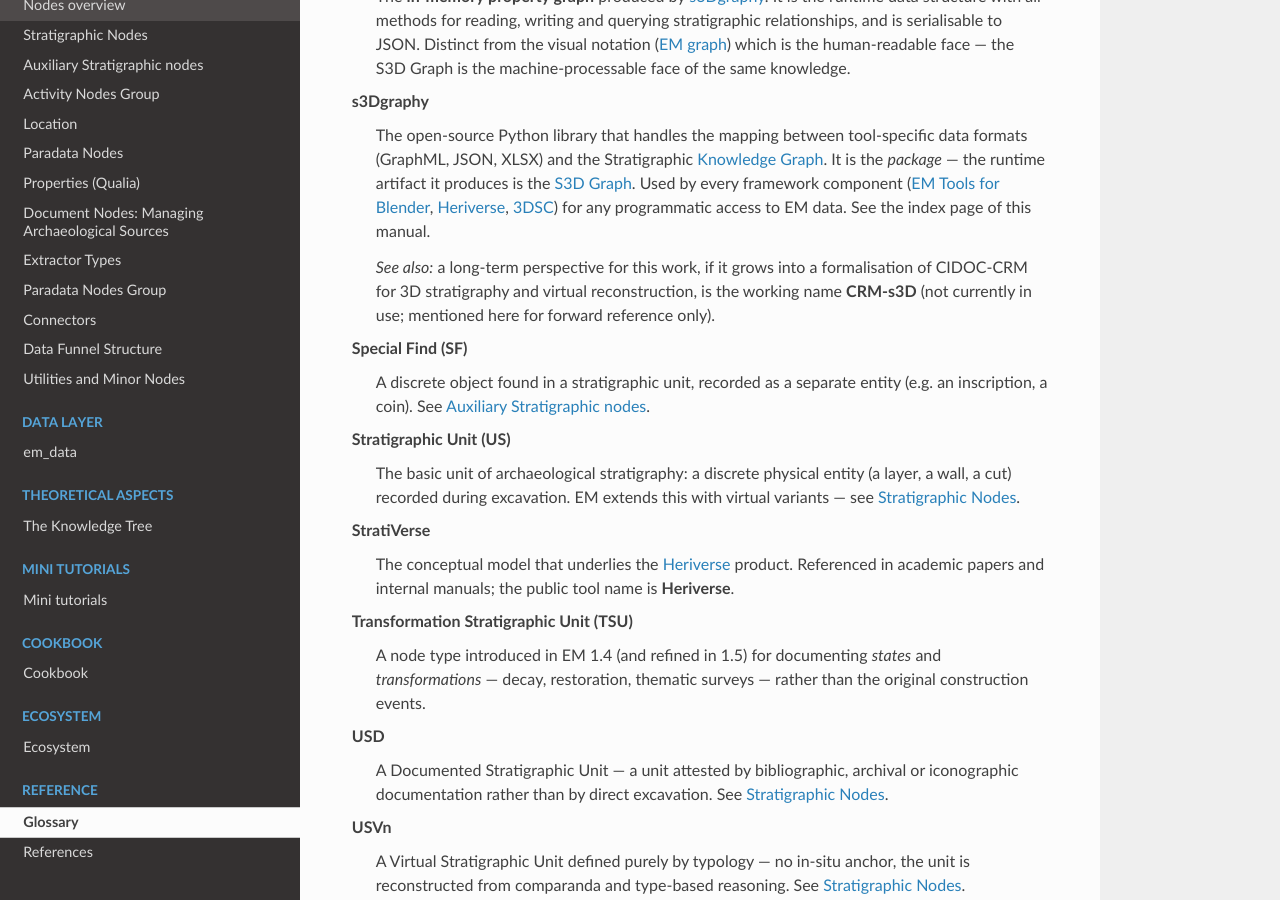
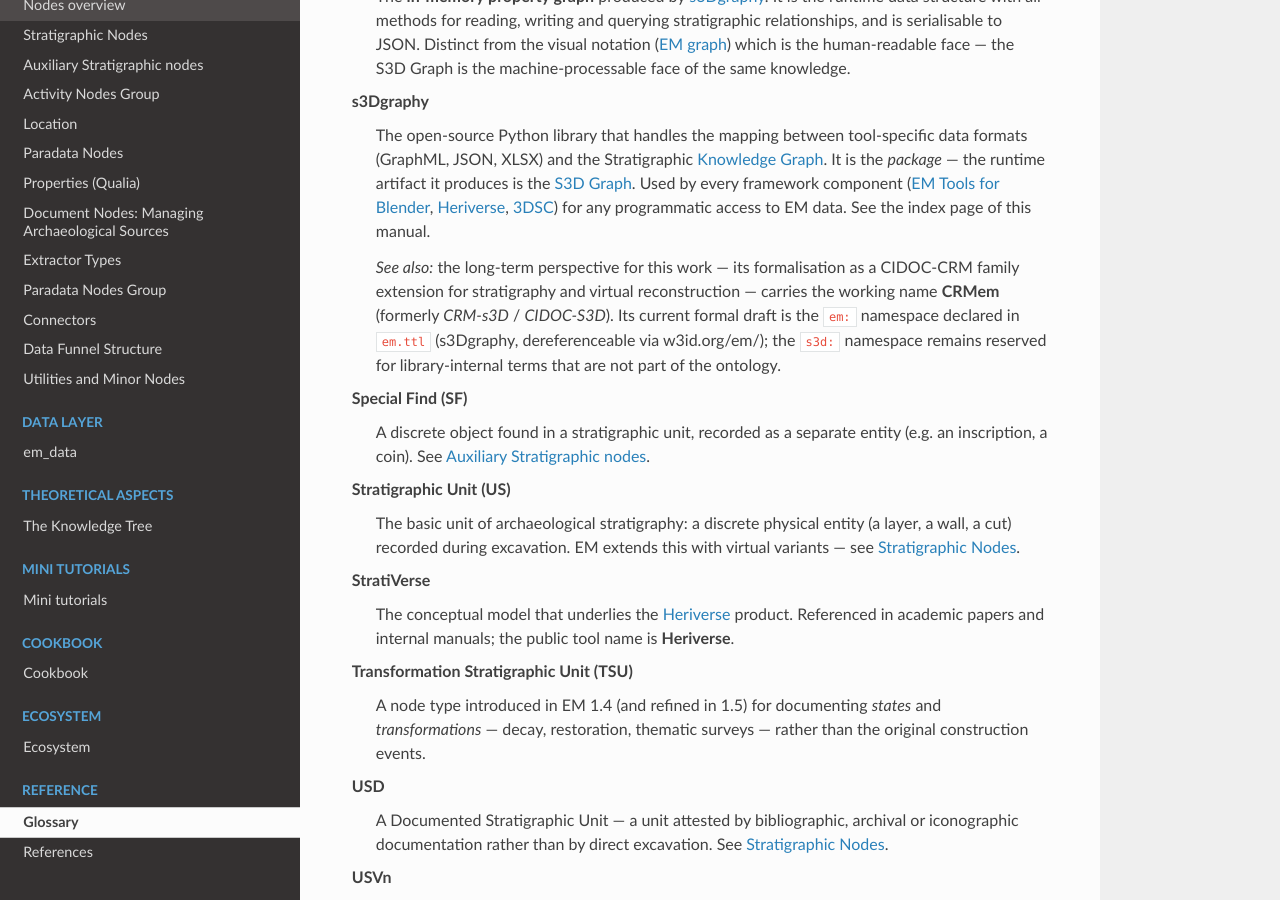
Before and after one commit to zalmoxes-laran/ExtendedMatrix-doc, a Sphinx documentation site: the page built from docs/glossary.rst, in a window 1280 px wide and 900 px high, scrolled down 2567 px. Built offline with Sphinx 7.4.7 and the Read the Docs theme 3.1.0, drawn with Linux system fonts in a browser that asks for light colours; pages that are not in the unit, such as notebooks, are missing from menus.

Commit message:
Rename CIDOC-S3D/CRM-s3D to CRMem (working name of the CRM family extension)

```diff
--- a/docs/glossary.rst
+++ b/docs/glossary.rst
@@ -177,10 +177,14 @@
       :term:`Heriverse`, :term:`3DSC`) for any programmatic access to
       EM data. See the index page of this manual.
 
-      *See also:* a long-term perspective for this work, if it grows
-      into a formalisation of CIDOC-CRM for 3D stratigraphy and virtual
-      reconstruction, is the working name **CRM-s3D** (not currently
-      in use; mentioned here for forward reference only).
+      *See also:* the long-term perspective for this work — its
+      formalisation as a CIDOC-CRM family extension for stratigraphy
+      and virtual reconstruction — carries the working name **CRMem**
+      (formerly *CRM-s3D* / *CIDOC-S3D*). Its current formal draft is
+      the ``em:`` namespace declared in ``em.ttl`` (s3Dgraphy,
+      dereferenceable via w3id.org/em/); the ``s3d:`` namespace
+      remains reserved for library-internal terms that are not part
+      of the ontology.
 
    pyArchInit
       An open-source `QGIS <https://qgis.org>`_ plugin for archaeological data
```
Also changed, not shown: docs/location.rst (+6 -4 lines).
